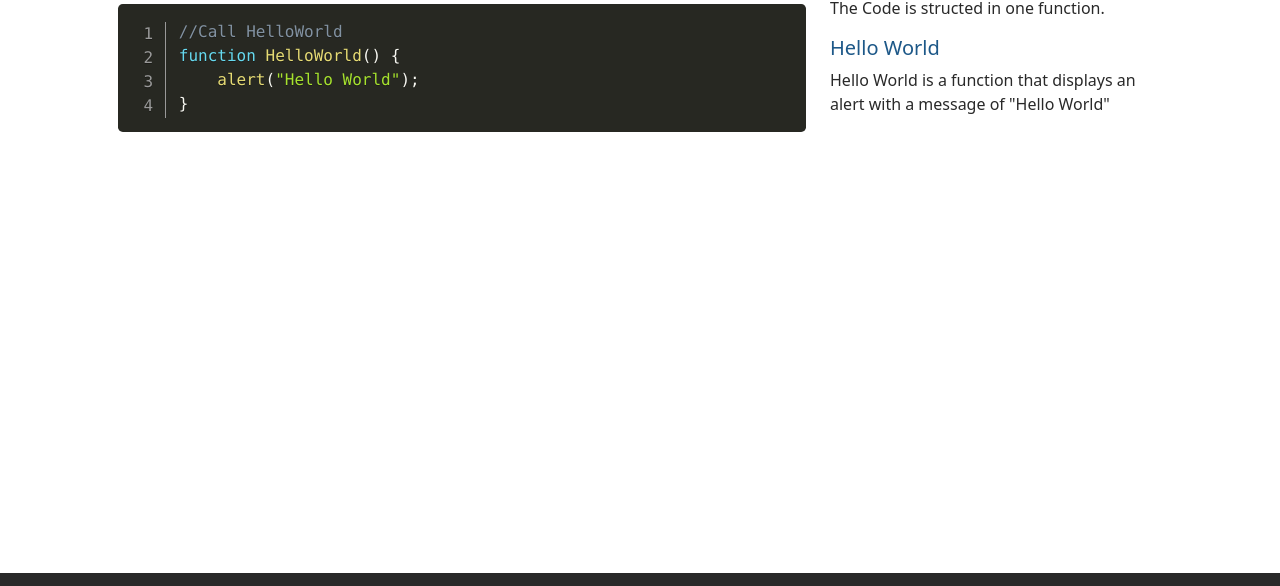
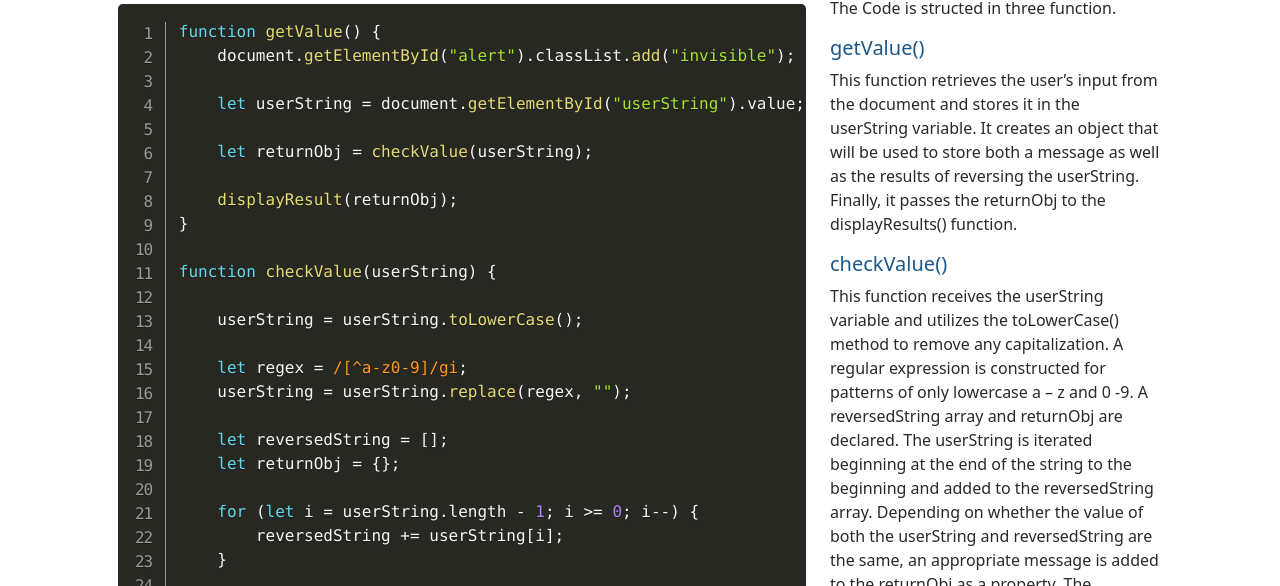
Before and after one commit to ArthurRedmond/tacocat, a plain HTML site: page code.html in a window 1280 px wide. Shown: the part 147-733 px from the top of the page. Drawn offline with nearby package versions, Linux system fonts and the light colour scheme.

Commit message:
Updated code page with descriptions

```diff
--- a/code.html
+++ b/code.html
@@ -56,17 +56,69 @@
             <div class="row row-cols-1 row-cols-lg-2">
                 <div class="col-lg-8">
                     <pre class="line-numbers"><code class="language-javascript">
-                        //Call HelloWorld
-                        function HelloWorld() {
-                            alert("Hello World");
+                        function getValue() {
+                            document.getElementById("alert").classList.add("invisible");
+
+                            let userString = document.getElementById("userString").value;
+
+                            let returnObj = checkValue(userString);
+
+                            displayResult(returnObj);
+                        }
+
+                        function checkValue(userString) {
+
+                            userString = userString.toLowerCase();
+
+                            let regex = /[^a-z0-9]/gi;
+                            userString = userString.replace(regex, "");
+
+                            let reversedString = [];
+                            let returnObj = {};
+
+                            for (let i = userString.length - 1; i >= 0; i--) {
+                                reversedString += userString[i];
+                            }
+
+                            if (reversedString == userString) {
+                                returnObj.msg = "Well done! You've entered a palindrome!"
+                            } else {
+                                returnObj.msg = "Sorry! You did not enter a palindrome!"
+                            }
+                            returnObj.reversed = reversedString;
+
+                            return returnObj;
+
+                        }
+
+                        function displayResult(returnObj) {
+                            document.getElementById("alertHeader").innerHTML = returnObj.msg;
+                            document.getElementById("message").innerHTML = `Your phrase reversed is: ${returnObj.reversed}`;
+                            document.getElementById("alert").classList.remove("invisible");
                         }
                     </code>
                     </pre>
                 </div>
                 <div class="col-lg-4">
-                    <p>The Code is structed in one function.</p>
-                    <h5>Hello World</h5>
-                    <p>Hello World is a function that displays an alert with a message of "Hello World"</p>
+                    <p>The Code is structed in three function.</p>
+                    <h5>getValue()</h5>
+                    <p>This function retrieves the user’s input from the document and stores it in the userString
+                        variable. It creates an object that will be used to store both a message as well as the results
+                        of reversing the userString. Finally, it passes the returnObj to the displayResults() function.
+                    </p>
+                    <h5>checkValue()</h5>
+                    <p>This function receives the userString variable and utilizes the toLowerCase() method to remove
+                        any capitalization. A regular expression is constructed for patterns of only lowercase a – z and
+                        0 -9. A reversedString array and returnObj are declared. The userString is iterated beginning at
+                        the end of the string to the beginning and added to the reversedString array. Depending on
+                        whether the value of both the userString and reversedString are the same, an appropriate message
+                        is added to the returnObj as a property. The reversedString is also added as a property of the
+                        object and returnObj is returned.</p>
+                    <h5>displayResults()</h5>
+                    <p>This function receives the returnObj and replaces the content the document with the id
+                        “alertHeader” with the contents of the msg property of the object. The contents of the message
+                        element is also replaced and the class attribute of “invisible” is removed from the “alert”
+                        element; allowing it to be displayed on the screen.</p>
                 </div>
             </div>
         </div>
```
